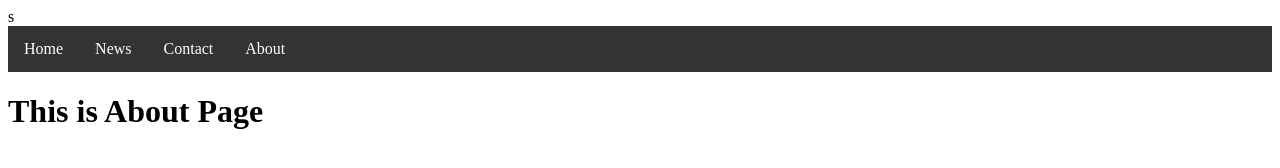
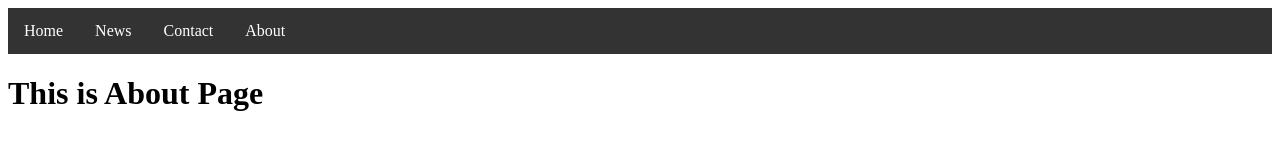
Before and after one commit to anuragmkmp/bscit, a plain HTML site: page about.html in a window 1280 px wide. Drawn offline with Linux system fonts and the light colour scheme.

Commit message:
DATE 24-09-2024 Final

```diff
--- a/about.html
+++ b/about.html
@@ -5,7 +5,7 @@
     <link rel="stylesheet" href="mystyle.css"/>
 </head>
     <body>
-      <div>s
+      <div>
         <ul>
           <li><a class="active" href="/bscit/index.html">Home</a></li>
           <li><a href="/bscit/news.html">News</a></li>
```
